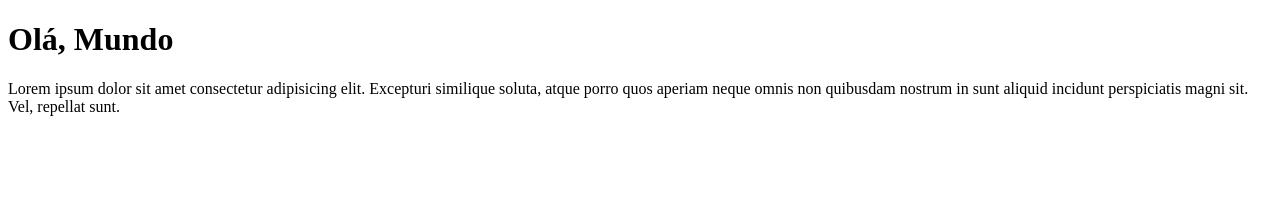
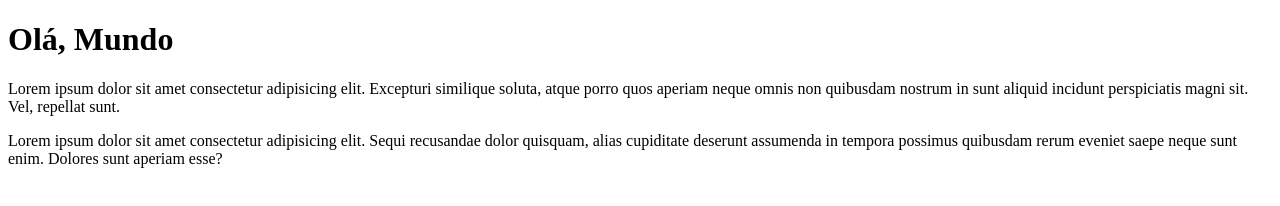
Before and after one commit to jlessafaria/Ola-Mundo, a plain HTML site: page site-exemplo/index.html in a window 1280 px wide. Drawn offline with Linux system fonts and the light colour scheme.

Commit message:
adicionei um paragrafo

```diff
--- a/site-exemplo/index.html
+++ b/site-exemplo/index.html
@@ -9,5 +9,6 @@
 <body>
     <h1>Olá, Mundo</h1>
     <p>Lorem ipsum dolor sit amet consectetur adipisicing elit. Excepturi similique soluta, atque porro quos aperiam neque omnis non quibusdam nostrum in sunt aliquid incidunt perspiciatis magni sit. Vel, repellat sunt.</p>
+    <p>Lorem ipsum dolor sit amet consectetur adipisicing elit. Sequi recusandae dolor quisquam, alias cupiditate deserunt assumenda in tempora possimus quibusdam rerum eveniet saepe neque sunt enim. Dolores sunt aperiam esse?</p>
 </body>
 </html>
```
